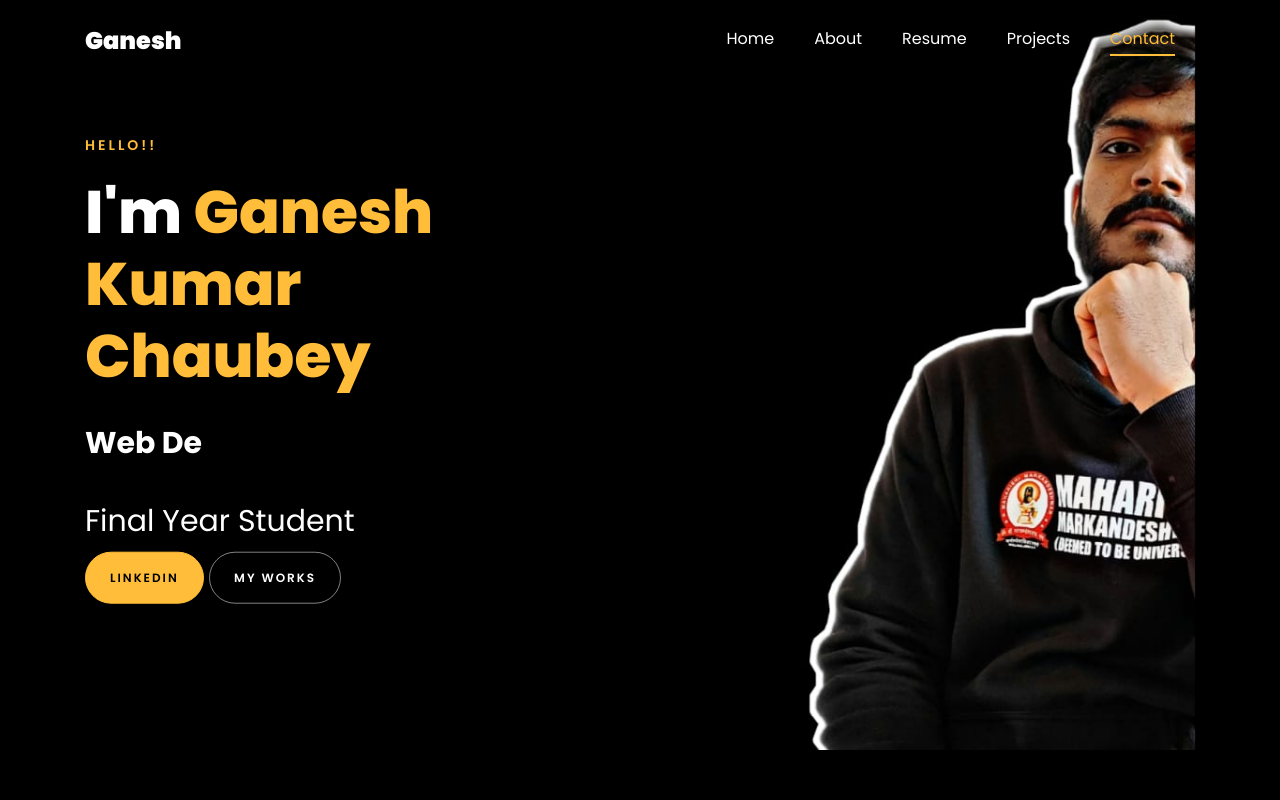
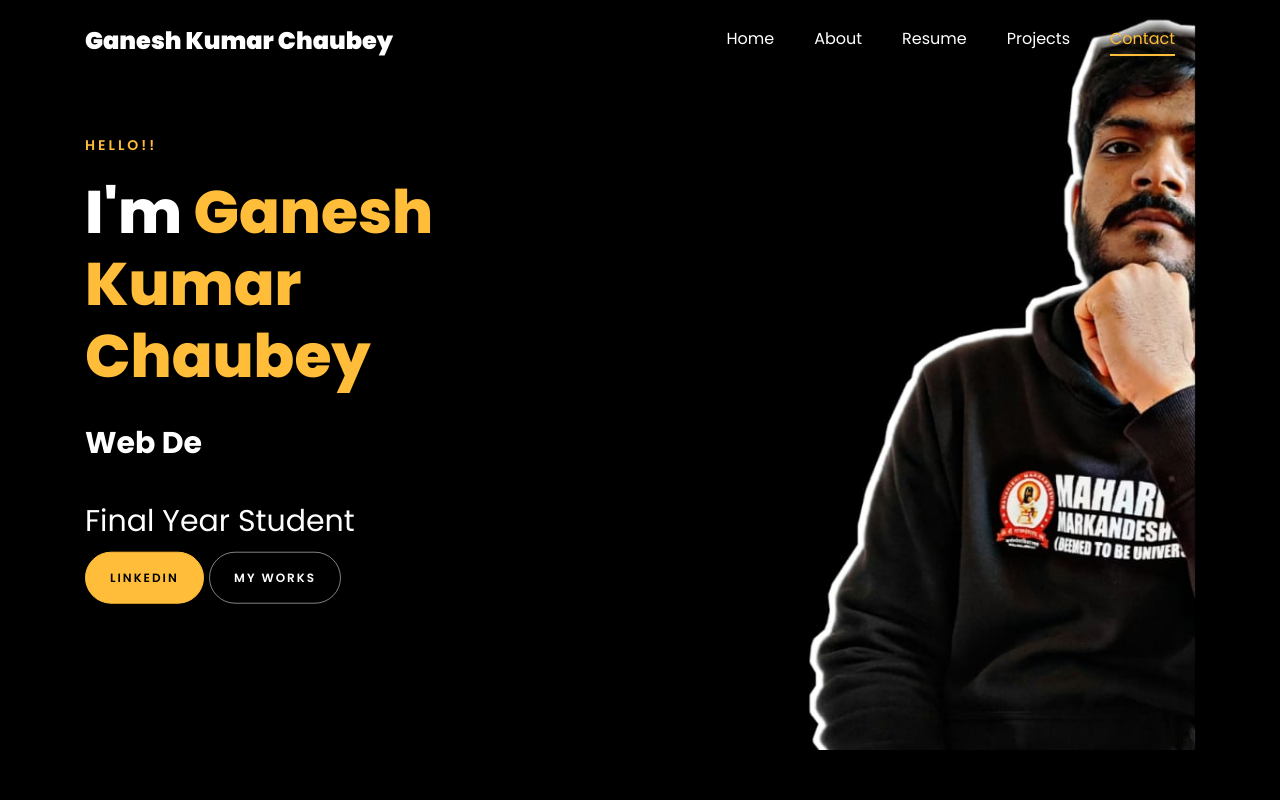
Before and after one commit to ganeshmmdu/resume, a plain HTML site: page index.html in a window 1280 px wide. Shown: the top 800 px of the page. Drawn offline with Linux system fonts and the light colour scheme; files whose address does not match are found by name.

Commit message:
Update index.html

```diff
--- a/index.html
+++ b/index.html
@@ -119,7 +119,7 @@
 
     <nav class="navbar navbar-expand-lg navbar-dark ftco_navbar ftco-navbar-light site-navbar-target" id="ftco-navbar">
 	    <div class="container">
-	      <a class="navbar-brand" href="index.html">Ganesh</a>
+	      <a class="navbar-brand" href="index.html">Ganesh Kumar Chaubey</a>
 	      <button class="navbar-toggler js-fh5co-nav-toggle fh5co-nav-toggle" type="button" data-toggle="collapse" data-target="#ftco-nav" aria-controls="ftco-nav" aria-expanded="false" aria-label="Toggle navigation">
 	        <span class="oi oi-menu"></span> Menu
 	      </button>
```
